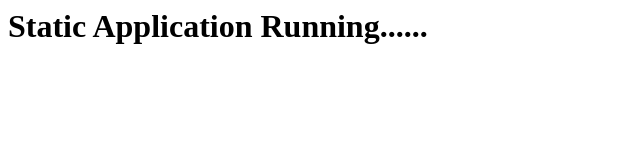
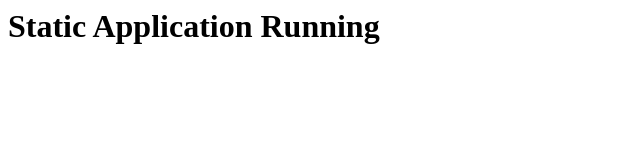
Before and after one commit to maheswargoud/static, a plain HTML site: page index.html in a window 1280 px wide. Shown: the full height of the page, 0-640 px from the left. Drawn offline with Linux system fonts and the light colour scheme.

Commit message:
third update

```diff
--- a/index.html
+++ b/index.html
@@ -1 +1 @@
-<h1>Static Application Running......</h1>
+<h1>Static Application Running</h1>
```
